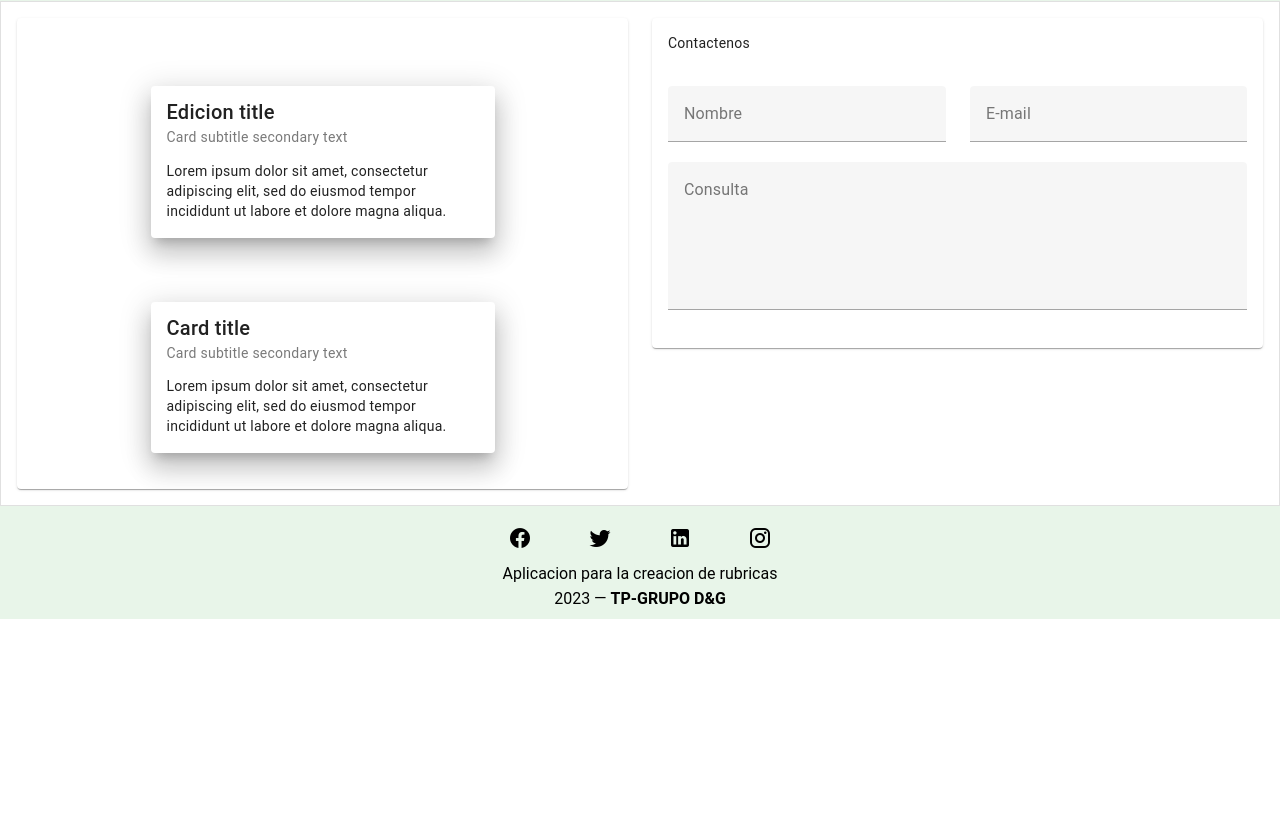
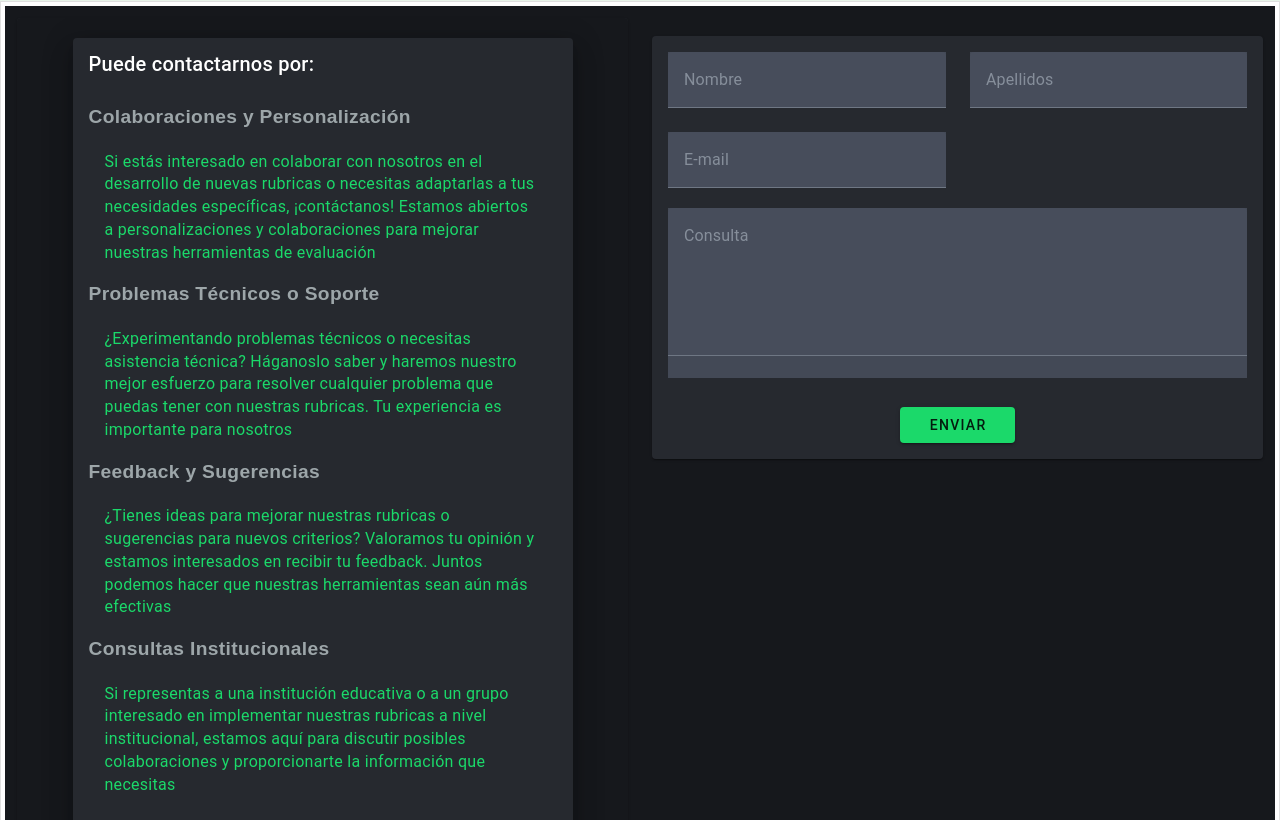
Before and after one commit to giandeveloper2109/FrontEndTPRubricas, a Vue app: page / in a window 1280 px wide. Shown: the part 1660-2480 px from the top of the page. Before the commit the page ends 2279 px from the top, so only its background shows below. Built offline with nearby package versions, Linux system fonts and the light colour scheme.

Commit message:
parte casi final arias

```diff
--- a/src/components/Formulario.vue
+++ b/src/components/Formulario.vue
@@ -2,49 +2,68 @@
 
     <v-responsive class="border pa-4">
 
-    <div>
-      <v-row>
+    <div class="div-mod">
+      <v-row class="custom-row">
 
         <v-col>
-          <v-card text=" ">
-            <v-container>
-      <v-row>
+          <v-card class="custocard">
+            <v-container class="custom-container">
+
+      <v-row class="custom-row">
         <v-card
     class="mx-auto my-8"
-    max-width="344"
+    min-width="344"
+    max-width="500"
     elevation="16"
+    color="#26292F"
   >
+
     <v-card-item>
-      <v-card-title>
-        Edicion title
+      <v-card-title style="margin-bottom: 5%;">
+        Puede contactarnos por:
       </v-card-title>
-      <v-card-subtitle>
-        Card subtitle secondary text
+      <v-card-subtitle class="custom-subtitle" style="font-size: 1.2rem; font-weight: bold;">
+        Colaboraciones y Personalización
       </v-card-subtitle>
+      <v-card-text class="custom-text">
+        Si estás interesado en colaborar con nosotros en el desarrollo de nuevas
+        rubricas o necesitas adaptarlas a tus necesidades específicas, ¡contáctanos!
+        Estamos abiertos a personalizaciones y colaboraciones para mejorar nuestras
+        herramientas de evaluación
+      </v-card-text>
+
+      <v-card-subtitle class="custom-subtitle" style="font-size: 1.2rem; font-weight: bold;">
+        Problemas Técnicos o Soporte
+      </v-card-subtitle>
+
+      <v-card-text class="custom-text">
+        ¿Experimentando problemas técnicos o necesitas asistencia técnica? Háganoslo
+        saber y haremos nuestro mejor esfuerzo para resolver cualquier problema que
+        puedas tener con nuestras rubricas. Tu experiencia es importante para nosotros
+      </v-card-text>
+
+      <v-card-subtitle class="custom-subtitle" style="font-size: 1.2rem; font-weight: bold;">
+        Feedback y Sugerencias
+      </v-card-subtitle>
+
+      <v-card-text class="custom-text">
+        ¿Tienes ideas para mejorar nuestras rubricas o sugerencias para nuevos criterios?
+        Valoramos tu opinión y estamos interesados en recibir tu feedback. Juntos podemos
+        hacer que nuestras herramientas sean aún más efectivas
+      </v-card-text>
+
+      <v-card-subtitle class="custom-subtitle" style="font-size: 1.2rem; font-weight: bold;">
+        Consultas Institucionales
+      </v-card-subtitle>
+
+      <v-card-text class="custom-text">
+        Si representas a una institución educativa o a un grupo interesado en implementar
+        nuestras rubricas a nivel institucional, estamos aquí para discutir posibles
+        colaboraciones y proporcionarte la información que necesitas
+      </v-card-text>
     </v-card-item>
-
-    <v-card-text>
-      Lorem ipsum dolor sit amet, consectetur adipiscing elit, sed do eiusmod tempor incididunt ut labore et dolore magna aliqua.
-    </v-card-text>
-  </v-card>
-      </v-row>
-      <v-row>
-        <v-card
-    class="mx-auto my-8"
-    max-width="344"
-    elevation="16"
-  >
-    <v-card-item>
-      <v-card-title>
-        Card title
-      </v-card-title>
-      <v-card-subtitle>
-        Card subtitle secondary text
-      </v-card-subtitle>
-    </v-card-item>
-
-    <v-card-text>
-      Lorem ipsum dolor sit amet, consectetur adipiscing elit, sed do eiusmod tempor incididunt ut labore et dolore magna aliqua.
+    <v-card-text class="custom-text">
+        ¡Estamos ansiosos por escucharte y trabajar juntos para mejorar la experiencia de evaluación!
       </v-card-text>
   </v-card>
       </v-row>
@@ -59,15 +78,16 @@
           </v-card >
         </v-col>
         <v-divider class="border-opacity-0" vertical></v-divider>
-        <v-col>
-    <v-card text="Contactenos" >
+        <v-col class="custom-col">
+    <v-card class="customcard" style="background-color: #26292F; color: #B0BAC5; margin-top: 3%;">
             <v-container>
+              <!-- Poner aqui lo que haga falta -->
       <v-row>
-        <v-col
+        <v-col class="custom-col2"
           cols="12"
           md="6"
         >
-          <v-text-field
+          <v-text-field class="custom-input"
             v-model="firstname"
             :rules="nameRules"
             :counter="10"
@@ -75,15 +95,30 @@
             required
             hide-details
           ></v-text-field>
+
         </v-col>
 
+        <v-col class="custom-col2"
+          cols="12"
+          md="6"
+        >
+          <v-text-field class="custom-input"
+            v-model="lastname"
+            :rules="nameRules"
+            :counter="10"
+            label="Apellidos"
+            required
+            hide-details
+          ></v-text-field>
+
+        </v-col>
 
 
         <v-col
           cols="12"
           md="6"
         >
-          <v-text-field
+          <v-text-field class="custom-input"
             v-model="email"
             :rules="emailRules"
             label="E-mail"
@@ -93,18 +128,111 @@
         </v-col>
       </v-row>
       <v-divider :thickness="20" class="border-opacity-0"></v-divider>
-        <v-textarea label="Consulta"></v-textarea>
-
+        <v-textarea class="customtextarea" style="background-color: #434956; color: #B0BAC5;" label="Consulta"></v-textarea>
+        <v-btn @click="submitForm" class="custobtn" >Enviar</v-btn>
     </v-container>
           </v-card>
         </v-col>
       </v-row>
+
+
+
+
+
     </div>
 
 
   </v-responsive>
 
 </template>
+
+
+
+<style>
+/* Agrega estilos personalizados en el bloque de estilo */
+
+.custom-subtitle {
+  color: #ECF9FB; /* Cambia el color del subtítulo a azul */
+  font-family: 'Arial', sans-serif; /* Cambia la fuente del subtítulo */
+  /* Otros estilos según tus necesidades */
+  font-size: 1.5rem;
+  font-weight: bold;
+}
+
+.custom-text {
+  font-size: 1rem;;
+  margin: 0px;
+  height: none;
+  min-height: none;
+  max-height: none;
+  color: #1BD96A;
+
+}
+
+.div-mod {
+  background-color: #16181C;
+  border: 0px;
+}
+
+.custom-row{
+  background-color: #16181C;
+  border: 0px;
+}
+
+.mx-auto {
+
+}
+
+.custom-container {
+  background-color: purple;
+  padding: 0px;
+  margin: 0px;
+}
+
+.custom-col {
+  background-color: #16181C;
+}
+
+.customcard {
+  background-color: #16181C;
+}
+
+.custom-input {
+  background-color: #434956;
+}
+
+.custom-input input:focus {
+  border-color: #1BD96A; /* Cambia el color del borde al enfocar */
+  box-shadow: 0 0 0 2px #1BD96A; /* Cambia el color del sombreado al enfocar */
+}
+
+
+.custom-col2 {
+  background-color: #26292F;
+}
+
+.custobtn {
+  margin-top: 5%;
+  margin-left: 40%;
+  width: 20%;
+  background-color: #1BD96A;
+}
+
+.custocard {
+  margin-top: 0px;
+  padding: 0px;
+  background-color: #26292F;
+}
+
+.customtextarea textarea:focus {
+  border-color: #1BD96A !important; /* Cambia el color del borde al enfocar */
+  box-shadow: 0 0 0 2px #1BD96A !important; /* Cambia el color del sombreado al enfocar */
+}
+
+</style>
+
+
+
 <script>
 export default {
   data: () => ({
@@ -113,29 +241,43 @@
     lastname: '',
     nameRules: [
       value => {
-          if (value) return true
+        if (value) return true;
 
-          return 'Name is required.'
+        return 'Name is required.';
       },
       value => {
-          if (value?.length <= 10) return true
+        if (value?.length <= 10) return true;
 
-          return 'Name must be less than 10 characters.'
+        return 'Name must be less than 10 characters.';
       },
     ],
     email: '',
     emailRules: [
       value => {
-          if (value) return true
+        if (value) return true;
 
-          return 'E-mail is requred.'
+        return 'E-mail is requred.';
       },
       value => {
-          if (/.+@.+\..+/.test(value)) return true
+        if (/.+@.+\..+/.test(value)) return true;
 
-          return 'E-mail must be valid.'
+        return 'E-mail must be valid.';
       },
     ],
   }),
-  }
+  methods: {
+    // Esta es la función para manejar el envío del formulario
+    submitForm() {
+      console.log('Formulario enviado:', {
+        nombre: this.firstname,
+        apellidos: this.lastname,
+        correo: this.email,
+        // Asegúrate de usar el nombre de propiedad correcto para la consulta
+        consulta: this.message,
+      });
+
+      // Aquí puedes agregar la lógica para enviar la información del formulario al servidor
+    },
+  },
+};
 </script>
```
Lines whose indentation alone changed are shown as unchanged.
